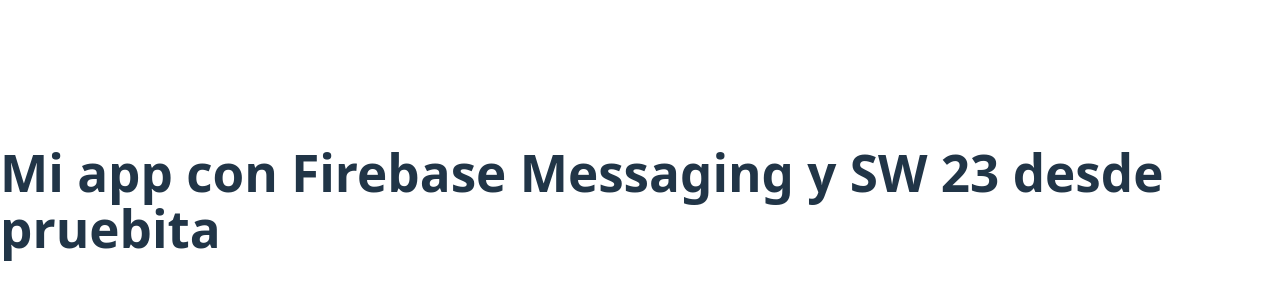
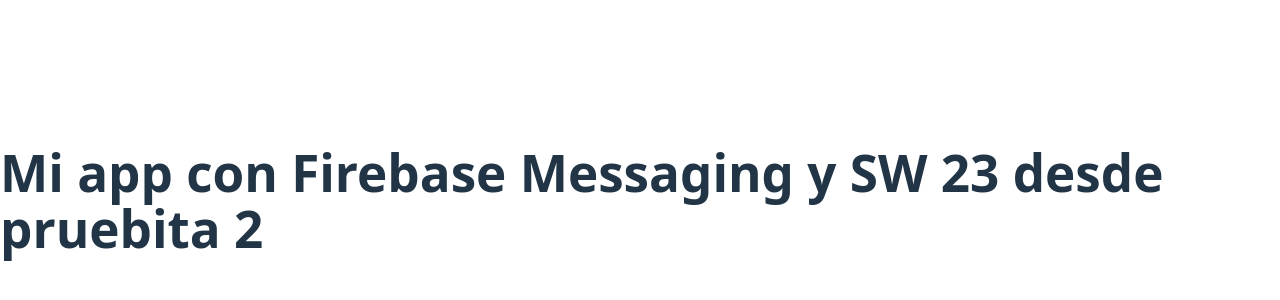
Before and after one commit to eluisdev/pruebas, a React (Vite) app: page / in a window 1280 px wide. Shown: the part 200-500 px from the top of the page. Built offline with nearby package versions, Linux system fonts and the light colour scheme.

Commit message:
test-action-commit-development-2

```diff
--- a/src/App.jsx
+++ b/src/App.jsx
@@ -33,7 +33,7 @@
 
   return (
     <div>
-      <h1>Mi app con Firebase Messaging y SW 23 desde pruebita</h1>
+      <h1>Mi app con Firebase Messaging y SW 23 desde pruebita 2</h1>
     </div>
   );
 }
```
